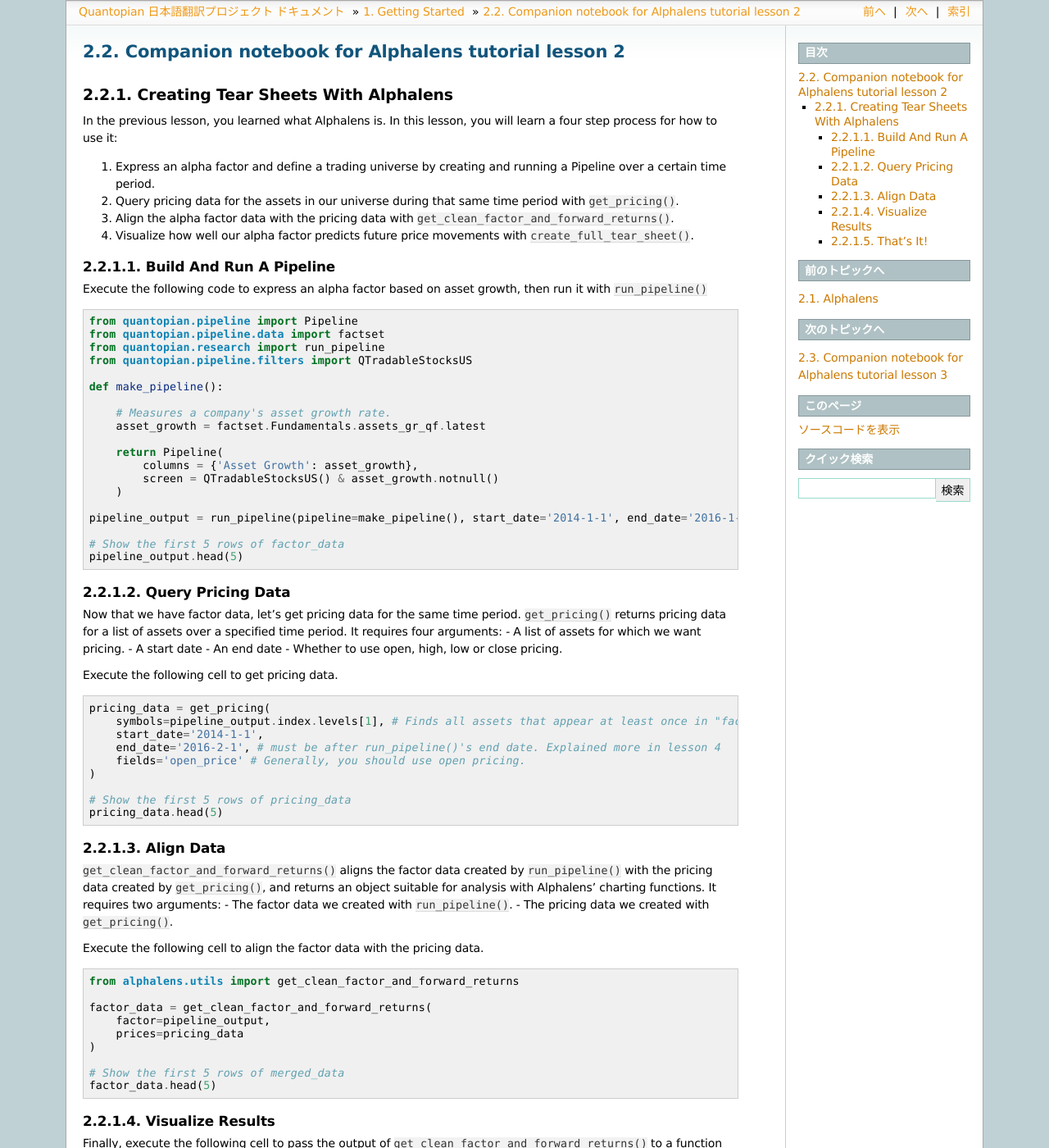
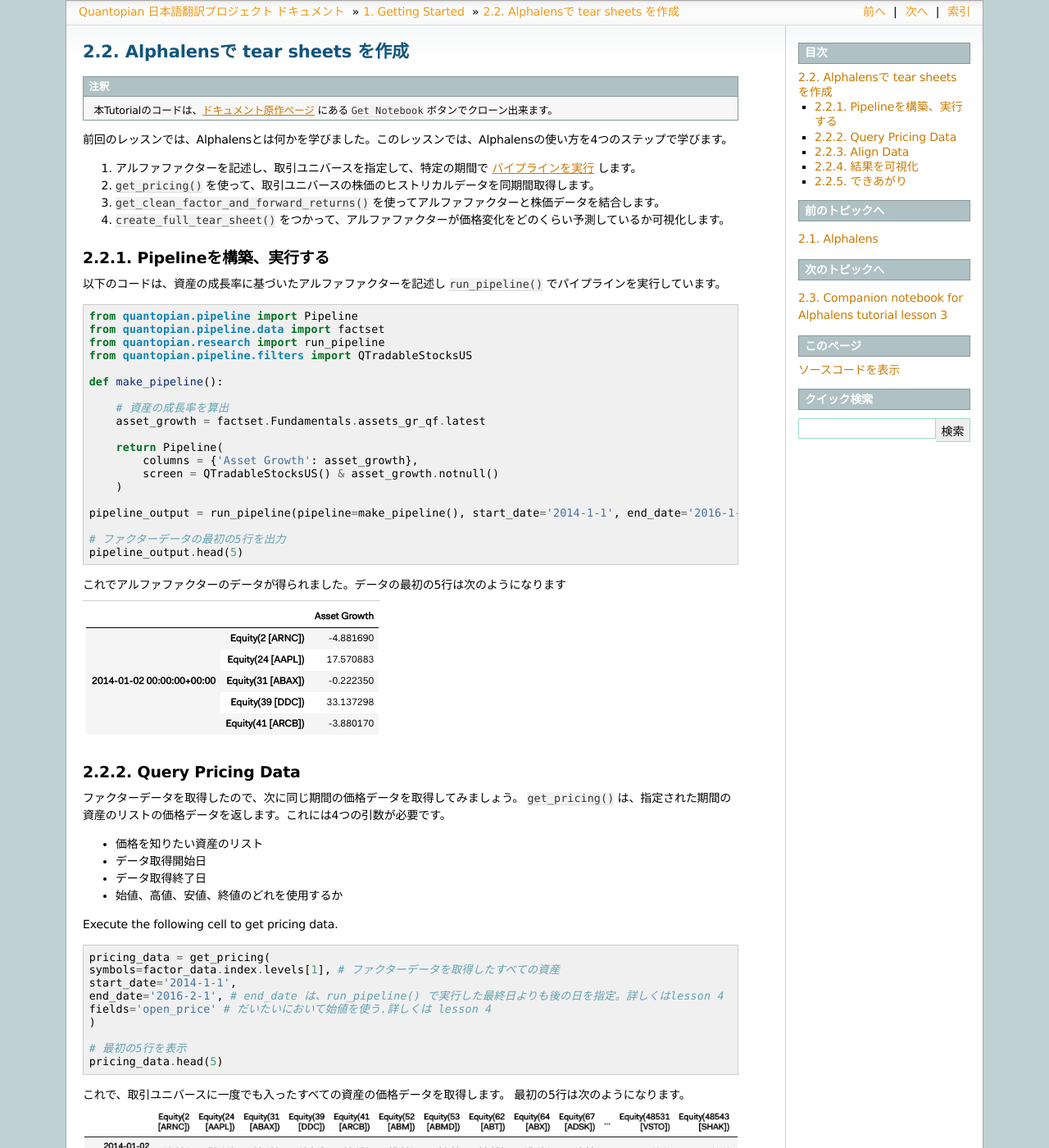
Before and after one commit to tokyoquantopian/quantopian-doc-ja, a Sphinx documentation site: the page built from source/tutorial/3_alphalens_lesson_2.rst, in a window 1280 px wide and 1400 px high. Shown: the whole window at 82% size. Built offline with Sphinx 7.4.7, drawn with Linux system fonts in a browser that asks for light colours; some of the changed text lies outside the part shown.

Commit message:
Done lesson2

```diff
--- a/source/tutorial/3_alphalens_lesson_2.rst
+++ b/source/tutorial/3_alphalens_lesson_2.rst
@@ -1,26 +1,23 @@
-Companion notebook for Alphalens tutorial lesson 2
-^^^^^^^^^^^^^^^^^^^^^^^^^^^^^^^^^^^^^^^^^^^^^^^^^^
-
-Creating Tear Sheets With Alphalens
+Alphalensで tear sheets を作成
 ===================================
 
-In the previous lesson, you learned what Alphalens is. In this lesson,
-you will learn a four step process for how to use it:
+.. note::
 
-1. Express an alpha factor and define a trading universe by creating and
-   running a Pipeline over a certain time period.
-2. Query pricing data for the assets in our universe during that same
-   time period with ``get_pricing()``.
-3. Align the alpha factor data with the pricing data with
-   ``get_clean_factor_and_forward_returns()``.
-4. Visualize how well our alpha factor predicts future price movements
-   with ``create_full_tear_sheet()``.
+    本Tutorialのコードは、`ドキュメント原作ページ <https://www.quantopian.com/tutorials/alphalens#lesson2>`__ にある ``Get Notebook`` ボタンでクローン出来ます。
 
-Build And Run A Pipeline
+
+前回のレッスンでは、Alphalensとは何かを学びました。このレッスンでは、Alphalensの使い方を4つのステップで学びます。
+
+1. アルファファクターを記述し、取引ユニバースを指定して、特定の期間で `パイプラインを実行 <https://www.quantopian.com/docs/api-reference/research-api-reference#quantopian.research.run_pipeline>`__ します。
+2. ``get_pricing()`` を使って、取引ユニバースの株価のヒストリカルデータを同期間取得します。
+3. ``get_clean_factor_and_forward_returns()`` を使ってアルファファクターと株価データを結合します。
+4. ``create_full_tear_sheet()`` をつかって、アルファファクターが価格変化をどのくらい予測しているか可視化します。
+
+
+Pipelineを構築、実行する
 ------------------------
 
-Execute the following code to express an alpha factor based on asset
-growth, then run it with ``run_pipeline()``
+以下のコードは、資産の成長率に基づいたアルファファクターを記述し ``run_pipeline()`` でパイプラインを実行しています。
 
 .. code:: ipython3
 
@@ -31,7 +28,7 @@
 
     def make_pipeline():
 
-        # Measures a company's asset growth rate.
+        # 資産の成長率を算出
         asset_growth = factset.Fundamentals.assets_gr_qf.latest
 
         return Pipeline(
@@ -41,44 +38,53 @@
 
     pipeline_output = run_pipeline(pipeline=make_pipeline(), start_date='2014-1-1', end_date='2016-1-1')
 
-    # Show the first 5 rows of factor_data
+    # ファクターデータの最初の5行を出力
     pipeline_output.head(5)
+
+これでアルファファクターのデータが得られました。データの最初の5行は次のようになります
+
+.. image:: notebook_files/alphalens_l2_screenshot1.png
 
 Query Pricing Data
 ------------------
 
-Now that we have factor data, let’s get pricing data for the same time
-period. ``get_pricing()`` returns pricing data for a list of assets over
-a specified time period. It requires four arguments: - A list of assets
-for which we want pricing. - A start date - An end date - Whether to use
-open, high, low or close pricing.
+ファクターデータを取得したので、次に同じ期間の価格データを取得してみましょう。
+``get_pricing()`` は、指定された期間の資産のリストの価格データを返します。これには4つの引数が必要です。
+
+- 価格を知りたい資産のリスト
+- データ取得開始日
+- データ取得終了日
+- 始値、高値、安値、終値のどれを使用するか
 
 Execute the following cell to get pricing data.
 
 .. code:: ipython3
 
     pricing_data = get_pricing(
-        symbols=pipeline_output.index.levels[1], # Finds all assets that appear at least once in "factor_data"
-        start_date='2014-1-1',
-        end_date='2016-2-1', # must be after run_pipeline()'s end date. Explained more in lesson 4
-        fields='open_price' # Generally, you should use open pricing.
+    symbols=factor_data.index.levels[1], # ファクターデータを取得したすべての資産
+    start_date='2014-1-1',
+    end_date='2016-2-1', # end_date は、run_pipeline() で実行した最終日よりも後の日を指定。詳しくはlesson 4
+    fields='open_price' # だいたいにおいて始値を使う.詳しくは lesson 4
     )
 
-    # Show the first 5 rows of pricing_data
+    # 最初の5行を表示
     pricing_data.head(5)
+
+これで、取引ユニバースに一度でも入ったすべての資産の価格データを取得します。
+最初の5行は次のようになります。
+
+.. image:: notebook_files/alphalens_l2_screenshot2.png
+
+
 
 Align Data
 ----------
 
-``get_clean_factor_and_forward_returns()`` aligns the factor data
-created by ``run_pipeline()`` with the pricing data created by
-``get_pricing()``, and returns an object suitable for analysis with
-Alphalens’ charting functions. It requires two arguments: - The factor
-data we created with ``run_pipeline()``. - The pricing data we created
-with ``get_pricing()``.
+``get_clean_factor_and_forward_returns()`` は、``run_pipeline()`` で作成したファクターデータと ``get_pricing()`` で取得した価格データを配列しなおして、Alphalensの可視化関数が分析しやすいデータオブジェクトを返します。
+必須引数は2つです。
 
-Execute the following cell to align the factor data with the pricing
-data.
+-  ``run_pipeline()`` が作成したファクターデータ
+-  ``get_pricing()`` が作成した価格データ
 
 .. code:: ipython3
 
@@ -89,25 +95,33 @@
         prices=pricing_data
     )
 
-    # Show the first 5 rows of merged_data
+    # マージした最初の5行を表示
     factor_data.head(5)
 
-Visualize Results
+これで、ファクターデータが数日後の価格に影響を与えているかどうかを分析できるように、価格データとファクターデータを組み合わせたデータが返ります。デフォルトでは、1日、5日、10日後の期間で算出されています。
+
+.. image:: notebook_files/alphalens_l2_screenshot3.png
+
+
+結果を可視化
 -----------------
 
-Finally, execute the following cell to pass the output of
-``get_clean_factor_and_forward_returns()`` to a function called
-``create_full_tear_sheet()``. This will create whats known as a tear
-sheet.
+最後に、``create_full_tear_sheet()`` に ``get_clean_factor_and_forward_returns()`` の出力結果を渡します。
+
 
 .. code:: ipython3
 
     from alphalens.tears import create_full_tear_sheet
 
-    create_full_tear_sheet(factor_data)
+    create_full_tear_sheet(merged_data)
 
-That’s It!
-----------
+返されたティアシートにはたくさんの有益な情報が可視化されています。このグラフはそのうちの一つです。クローンしたノートブックを実行して他の結果も確認してみてください。
 
-In the next lesson, we will show you how to interpret the charts
-produced by ``create_full_tear_sheet()``.
+
+.. image:: notebook_files/alphalens_l2_screenshot4.png
+
+
+できあがり
+-------------
+
+次のレッスンでは、``create_full_tear_sheet()`` で生成されたチャートをどのように読み解くかを見ていきましょう。
```
Also changed, not shown: source/tutorial/notebook_files/alphalens_l2_screenshot1.png (added), source/tutorial/notebook_files/alphalens_l2_screenshot2.png (added), source/tutorial/notebook_files/alphalens_l2_screenshot3.png (added), source/tutorial/notebook_files/alphalens_l2_screenshot4.png (added).
